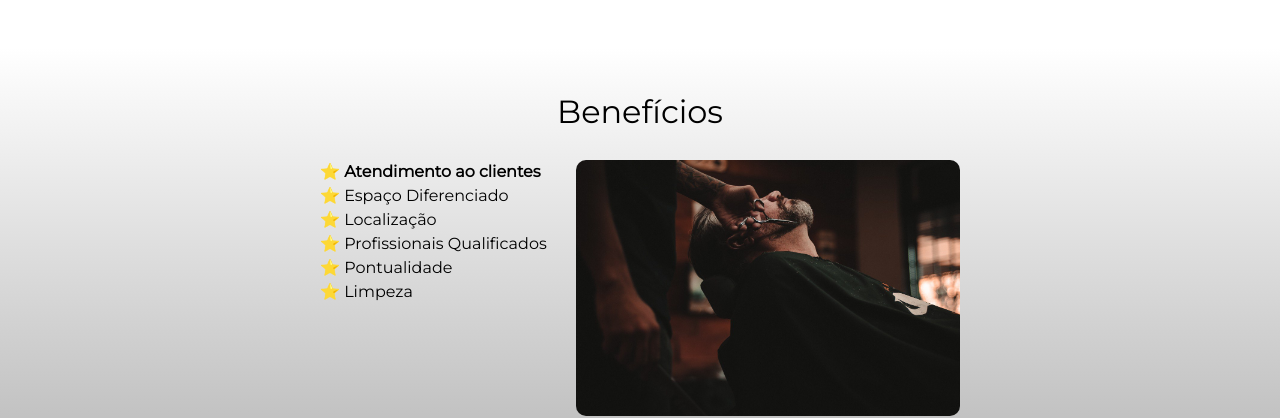
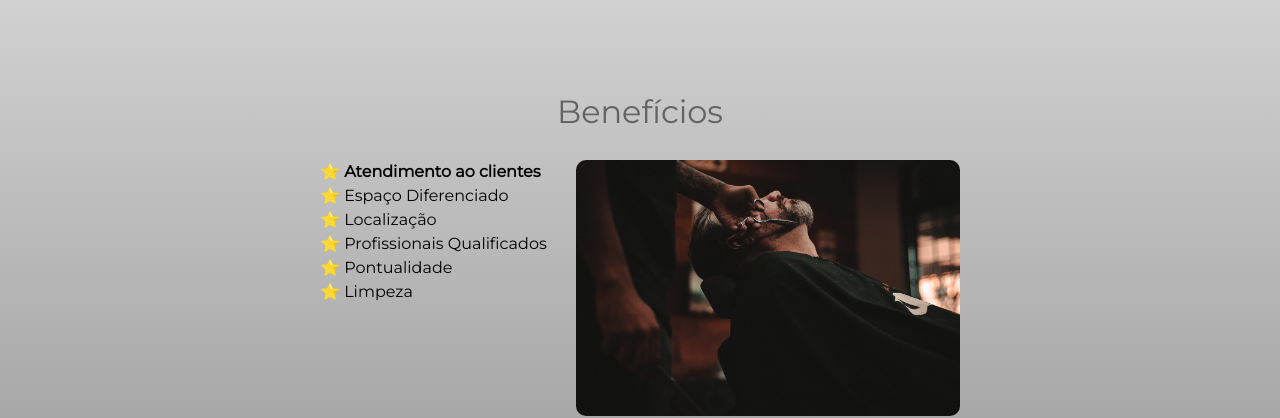
Before and after one commit to RenanTRS/Barbearia-Alura, a plain HTML site: page index.html in a window 1280 px wide. Shown: the part 1559-1977 px from the top of the page. Drawn offline with Linux system fonts and the light colour scheme.

Commit message:
add color rgba no título principal e ajustei o gradiente que estava errado

```diff
--- a/index.html
+++ b/index.html
@@ -36,6 +36,7 @@
                     agilidade, garantindo qualidade e satisfação dos nossos clientes.</p>
             </section>
 
+            <div id="degrade">
                 <section class="mapa">
                     <h3 class="tituloPrincipal">Nosso estabelecimento</h3>
                     <p>Nosso estabelecimento está localizado no coração da cidade.</p>
@@ -61,6 +62,7 @@
                         <iframe width="560" height="315" src="https://www.youtube.com/embed/Hs5f37ktMqY?start=24" title="YouTube video player" frameborder="0" allow="accelerometer; autoplay; clipboard-write; encrypted-media; gyroscope; picture-in-picture" allowfullscreen></iframe>
                     </div>
                 </section>
+            </div>
 
         </main>
 
--- a/style.css
+++ b/style.css
@@ -159,6 +159,7 @@ td, th{
     text-align: center;
     margin-bottom: 1em;
     clear: left;
+    color: rgba(0, 0, 0, 0.5);
 }
 
 .principal p{
@@ -176,7 +177,9 @@ td, th{
     float: left;
     margin: 0 20px 20px 0;
 }
-
+#degrade{
+    background: linear-gradient(white, grey);
+}
 .mapa{
     padding: 3em 0;
     width: 940px;
@@ -189,7 +192,7 @@ td, th{
 
 .beneficios{
     padding: 3em 0;
-    background: linear-gradient(white, grey);
+    /*background: linear-gradient(white, grey);*/
 }
 .conteudoBeneficios{
     width: 640px;
```
Lines whose indentation alone changed are shown as unchanged.
